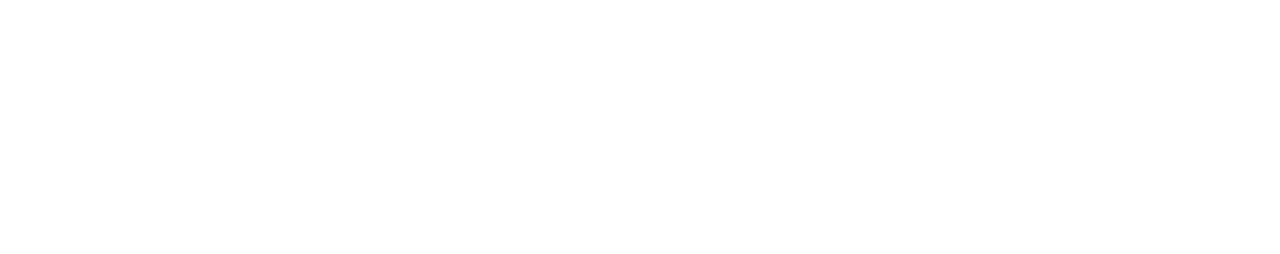
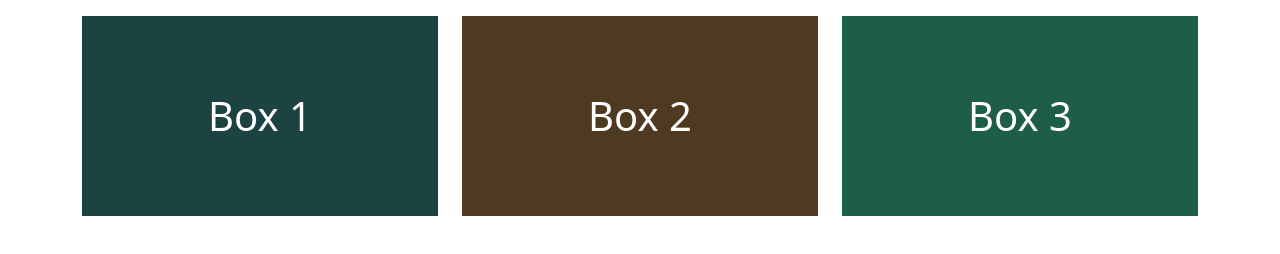
Before and after one commit to dangphuc289/Box, a plain HTML site: page index.html in a window 1280 px wide. Drawn offline with nearby package versions, Linux system fonts and the light colour scheme.

Commit message:
Add 3 box and color.

```diff
--- a/assets/css/main.css
+++ b/assets/css/main.css
@@ -0,0 +1,25 @@
+* {
+    padding: 0;
+    margin: 0;
+    box-sizing: border-box;
+}
+
+
+.box {
+    margin-top: 16px;
+    font-size: 40px;
+    color: #fff;
+    text-align: center;
+    min-height: 200px;
+    line-height: 200px;
+}
+
+.box1{
+    background-color: rgb(29, 66, 66);
+}
+.box2{
+    background-color:rgb(78, 58, 33);
+}
+.box3{
+    background-color:rgb(30, 93, 72);
+}
--- a/index.html
+++ b/index.html
@@ -5,10 +5,27 @@
     <meta http-equiv="X-UA-Compatible" content="IE=edge">
     <meta name="viewport" content="width=device-width, initial-scale=1.0">
     <title>Document</title>
+    <!-- bootstrap 5.0 -->
+    <link href="https://cdn.jsdelivr.net/npm/bootstrap@5.3.0-alpha1/dist/css/bootstrap.min.css" rel="stylesheet" integrity="sha384-GLhlTQ8iRABdZLl6O3oVMWSktQOp6b7In1Zl3/Jr59b6EGGoI1aFkw7cmDA6j6gD" crossorigin="anonymous">
+    <script src="https://cdn.jsdelivr.net/npm/@popperjs/core@2.11.6/dist/umd/popper.min.js" integrity="sha384-oBqDVmMz9ATKxIep9tiCxS/Z9fNfEXiDAYTujMAeBAsjFuCZSmKbSSUnQlmh/jp3" crossorigin="anonymous" defer></script>
+    <script src="https://cdn.jsdelivr.net/npm/bootstrap@5.3.0-alpha1/dist/js/bootstrap.min.js"  integrity="sha384-mQ93GR66B00ZXjt0YO5KlohRA5SY2XofN4zfuZxLkoj1gXtW8ANNCe9d5Y3eG5eD" crossorigin="anonymous" defer></script>
+     <!-- custom css -->
     <link rel="stylesheet" href="./assets/css/main.css">
     <link rel="stylesheet" href="./assets/js/main.js">
 </head>
 <body>
-
+    <div class="container">
+        <div class="row">
+            <div class="col col-lg-4 col-md-6 col-12">
+              <div class="box box1">Box 1</div>
+            </div>
+            <div class="col col-lg-4 col-md-6 col-12">
+              <div class="box box2">Box 2</div>
+            </div>
+            <div class="col col-lg-4 col-md-6 col-12">
+              <div class="box box3">Box 3</div>
+            </div>
+          </div>
+    </div>
 </body>
 </html>
```
